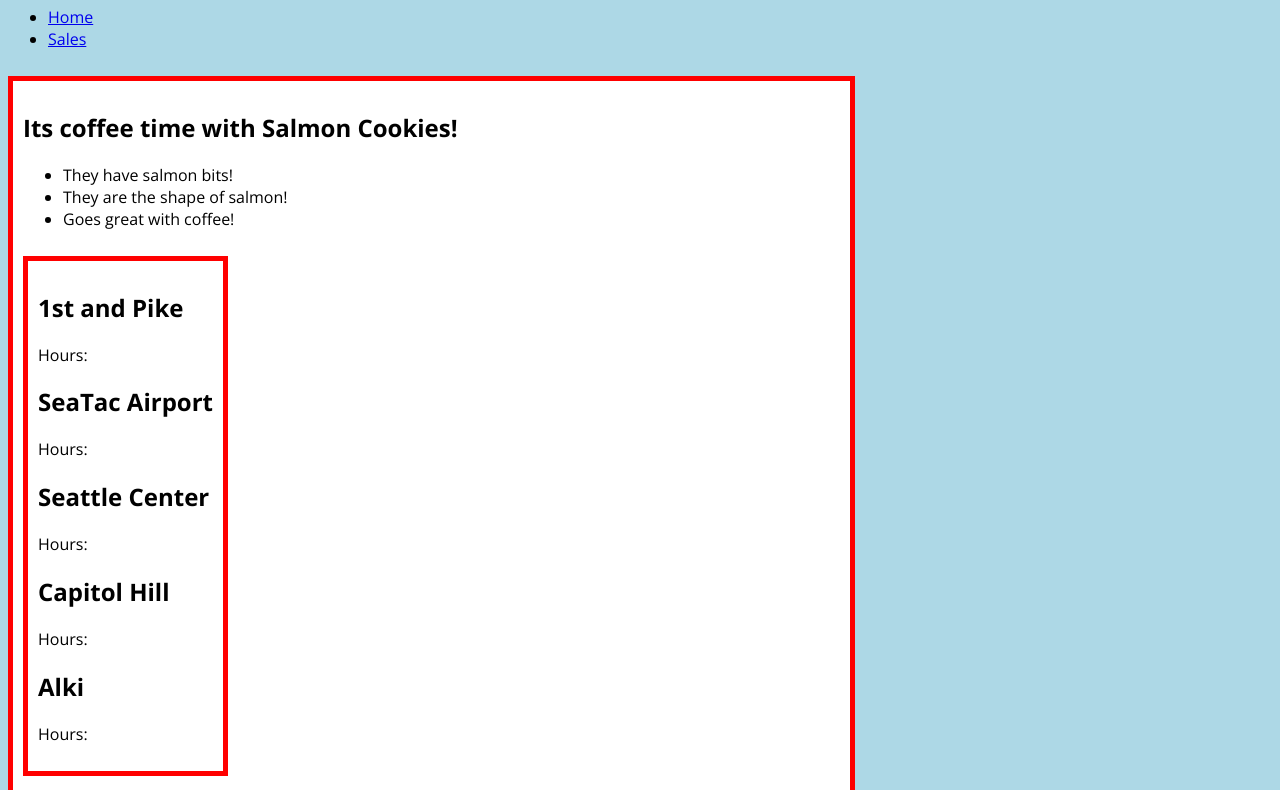
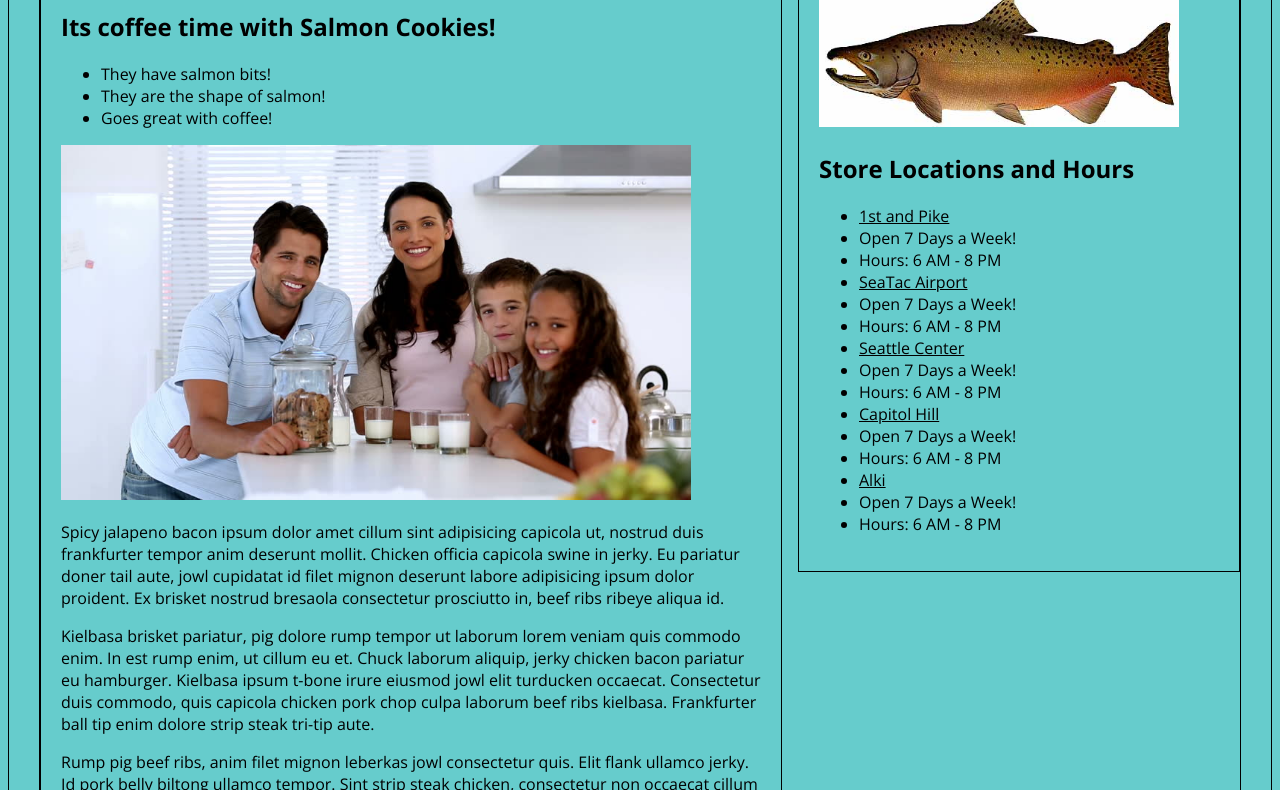
Before and after one commit to arielpedraza/cookie-stand, a plain HTML site: page index.html in a window 1280 px wide. Shown: the part 193-983 px from the top of the page. Drawn offline with nearby package versions, Linux system fonts and the light colour scheme.

Commit message:
messing with html and css

```diff
--- a/index.html
+++ b/index.html
@@ -5,55 +5,66 @@
     <meta charset="utf-8">
     <title>Salmon Cookie Store</title>
     <link href='http://fonts.googleapis.com/css?family=Open+Sans:400,700' rel='stylesheet' type='text/css'>
+    <link href="https://fonts.googleapis.com/css?family=Play" rel="stylesheet">
 	  <link rel="stylesheet" href="style.css">
   </head>
 
   <body>
-    <div class="wrapper">
-
     <header>
-        <!-- Logo and Company Name -->
-        <a href="index.html">
-          <img id="logo" src="img/salmon-cookie.jpg" alt="Picture of a salmon cookie">
-        </a>
-        <h1>Salmon COOKIE inc.</h1>
+      <a href="index.html"><img id="logo" src="img/fish.jpg" alt="Picture of a salmon cookie"></a>
+      <h1 id="companyname">Salmon COOKIE inc.</h1>
       <nav>
         <ul>
           <li><a href="index.html" class="selected">Home</a></li>
+          <li>Merch</li>
+          <li>About Us</li>
           <li><a href="sales.html">Sales</a></li>
         </ul>
       </nav>
     </header>
 
-      <div class="content">
-        <!-- Product Info -->
+    <main>
+      <section id="content">
         <h2>Its coffee time with Salmon Cookies!</h2>
         <ul>
           <li>They have salmon bits!</li>
           <li>They are the shape of salmon!</li>
           <li>Goes great with coffee!</li>
         </ul>
+        <img src="img/family.jpg" alt="Picture of a family enjoying cookies">
+        <p>Spicy jalapeno bacon ipsum dolor amet cillum sint adipisicing capicola ut, nostrud duis frankfurter tempor anim deserunt mollit. Chicken officia capicola swine in jerky. Eu pariatur doner tail aute, jowl cupidatat id filet mignon deserunt labore adipisicing ipsum dolor proident. Ex brisket nostrud bresaola consectetur prosciutto in, beef ribs ribeye aliqua id.</p>
+        <p>Kielbasa brisket pariatur, pig dolore rump tempor ut laborum lorem veniam quis commodo enim. In est rump enim, ut cillum eu et. Chuck laborum aliquip, jerky chicken bacon pariatur eu hamburger. Kielbasa ipsum t-bone irure eiusmod jowl elit turducken occaecat. Consectetur duis commodo, quis capicola chicken pork chop culpa laborum beef ribs kielbasa. Frankfurter ball tip enim dolore strip steak tri-tip aute.</p>
+        <p>Rump pig beef ribs, anim filet mignon leberkas jowl consectetur quis. Elit flank ullamco jerky. Id pork belly biltong ullamco tempor. Sint strip steak chicken, consectetur non occaecat cillum hamburger. Veniam pork chop id cupim. Corned beef ad elit culpa bacon, chuck pariatur.</p>
+        <p>Picanha chicken salami ipsum short loin occaecat anim cillum velit reprehenderit. Beef brisket in, ipsum t-bone pork chop labore esse bresaola sint alcatra prosciutto tempor do id. Bacon id in andouille. Sint pork loin doner chicken alcatra minim ut nostrud cillum ut shoulder flank swine burgdoggen ham hock. Nostrud quis pork aliquip. Andouille qui ball tip, ea culpa salami sed sausage.</p>
+      </section>
 
-        <aside class="location">
-          <!-- Different Store Locations -->
-          <h2>1st and Pike</h2>
-          <p>Hours: </p>
-          <h2>SeaTac Airport</h2>
-          <p>Hours: </p>
-          <h2>Seattle Center</h2>
-          <p>Hours: </p>
-          <h2>Capitol Hill</h2>
-          <p>Hours: </p>
-          <h2>Alki</h2>
-          <p>Hours: </p>
-        </aside>
+      <section id="locations">
+        <img src="img/chinook.jpg" alt="Picture of a chinook fish.">
+        <h2>Store Locations and Hours</h2>
+        <ul>
+          <li class="name">1st and Pike</li>
+          <li>Open 7 Days a Week!</li>
+          <li>Hours: 6 AM - 8 PM</li>
+          <li class="name">SeaTac Airport</li>
+          <li>Open 7 Days a Week!</li>
+          <li>Hours: 6 AM - 8 PM</li>
+          <li class="name">Seattle Center</li>
+          <li>Open 7 Days a Week!</li>
+          <li>Hours: 6 AM - 8 PM</li>
+          <li class="name">Capitol Hill</li>
+          <li>Open 7 Days a Week!</li>
+          <li>Hours: 6 AM - 8 PM</li>
+          <li class="name">Alki</li>
+          <li>Open 7 Days a Week!</li>
+          <li>Hours: 6 AM - 8 PM</li>
+        </ul>
+      </section>
 
       <img id="salmon-jpg" src="img/salmon.png" alt="Picture of a salmon">
-      </div>
 
+    </main>
     <footer>
-        <!-- Contact Information -->
+      <h3>Contact Us!</h3>
     </footer>
-    </div>
   </body>
 </html>
--- a/style.css
+++ b/style.css
@@ -2,45 +2,88 @@
   font-family: 'Open Sans', sans-serif;
 }
 
+header {
+  background-color: lightgray;
+  border: solid thin black;
+  padding: 10px;
+}
+
 body {
-  background-color: lightblue;
+  background-color: #66cccc;
+  border: solid thin black;
+}
+
+nav {
+  clear: right;
+  border: solid thin black;
+  display: inline-block;
+  float: right;
+  padding: 10px 20px;
+}
+
+nav li {
+  display: inline-block;
+}
+
+main {
+  border: solid thin black;
+  width: 1200px;
+  margin: 0 auto;
+}
+
+footer {
+  background-color: lightgray;
+  border: solid thin black;
+}
+
+.name {
+  text-decoration: underline;
 }
 
 .all-sales-block {
-  border: solid thin red;
+  border: solid thin black;
   padding: 10px;
   margin: auto;
   min-width: 800px;
   max-width: 1500px;
 }
 
-.location {
-  background-color: white;
-  border: solid thick red;
+#content {
   display: inline-block;
-  margin: 10px auto;
-  padding: 10px;
-  /*float: right;*/
+  float: left;
+  border: solid thin black;
+  padding: 20px;
+  width: 700px;
 }
 
-.content {
-  background-color: white;
-  border: solid thick red;
+#locations {
   display: inline-block;
-  margin: 10px auto;
-  padding: 10px;
-  /*float: left;*/
+  float: right;
+  border: solid thin black;
+  padding: 20px;
+  width: 400px;
+}
+
+img {
+  width: 90%;
 }
 
 #logo {
   width: 100px;
   height: 100px;
   display: inline-block;
+  border: solid thin black;
+}
+
+#companyname {
+  display: inline-block;
+  text-align: center;
+  font-family: 'Play', sans-serif;
 }
 
 #salmon-jpg {
   clear: both;
-  border: solid thick red;
+  border: solid thin black;
   display: block;
   margin: 10px auto;
   padding: 10px;
```
Also changed, not shown: app.js (+23 -22 lines), img/chinook.jpg (added), img/cutter.jpeg (added), img/family.jpg (added), img/fish.jpg (added), img/frosted-cookie.jpg (added), img/shirt.jpg (added). Lines whose indentation alone changed are shown as unchanged.
